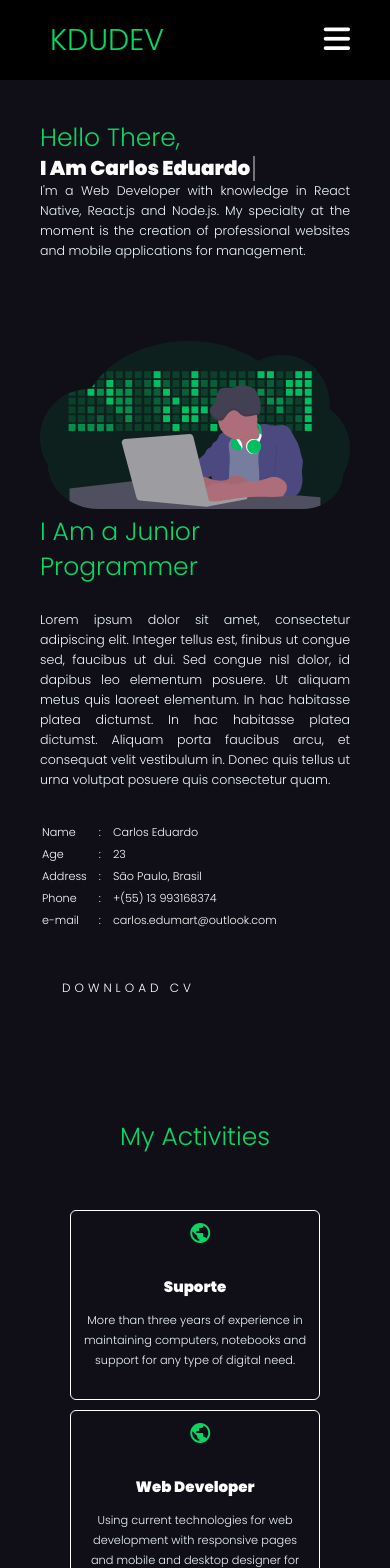
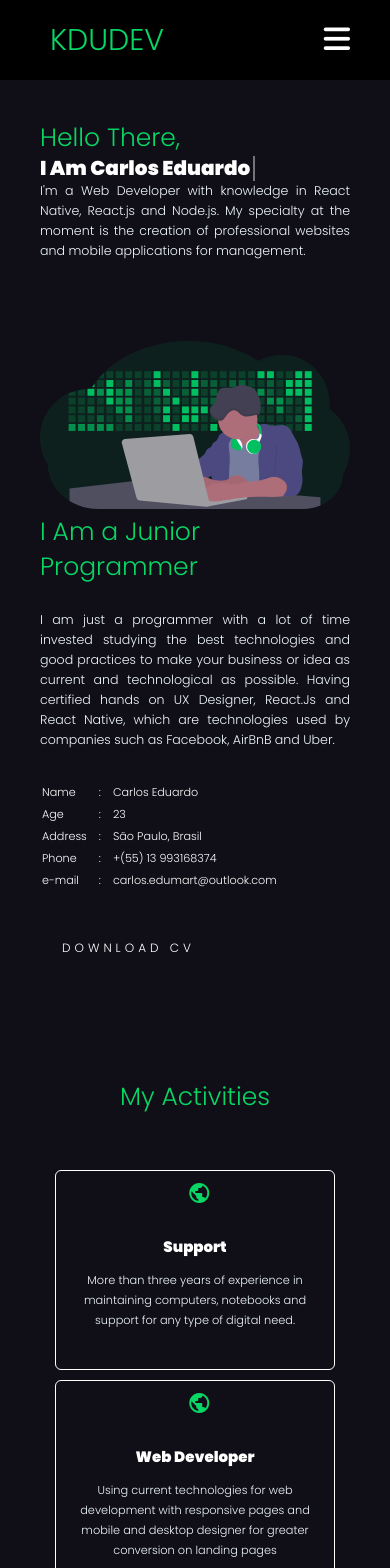
Before and after one commit to Arduke/Portfolio, a React (Create React App) app: page / in a window 390 px wide. Shown: the top 1568 px of the page. Built offline with nearby package versions, Linux system fonts and the light colour scheme.

Commit message:
Correções no layout responsivo e animações

```diff
--- a/src/components/About/index.js
+++ b/src/components/About/index.js
@@ -10,7 +10,7 @@ function About() {
         </div>
         <div className="BlockLeft" data-anime="rigth">
             <p className="about">I Am a Junior Programmer</p>
-            <article>Lorem ipsum dolor sit amet, consectetur adipiscing elit. Integer tellus est, finibus ut congue sed, faucibus ut dui. Sed congue nisl dolor, id dapibus leo elementum posuere. Ut aliquam metus quis laoreet elementum. In hac habitasse platea dictumst. In hac habitasse platea dictumst. Aliquam porta faucibus arcu, et consequat velit vestibulum in. Donec quis tellus ut urna volutpat posuere quis consectetur quam.</article>
+            <article>I am just a programmer with a lot of time invested studying the best technologies and good practices to make your business or idea as current and technological as possible. Having certified hands on UX Designer, React.Js and React Native, which are technologies used by companies such as Facebook, AirBnB and Uber.</article>
             <table>
                 <thead></thead>
                 <tbody>
--- a/src/components/About/styles.css
+++ b/src/components/About/styles.css
@@ -14,6 +14,7 @@ td {
 }
 .buttonDownload {
     color: white;
+    background-color: transparent;
     width: 100%;
     position: relative;
     display: inline-block;
@@ -30,7 +31,7 @@ td {
     color: white;
     background: #08d665;
     box-shadow: 0 0 10px #08d665, 0 0 40px #08d665, 0 0 80px #08d665;
-    transition-delay: ;
+    transition-delay: 0,2;
 }
 
 .developer_activity {
--- a/src/components/Activities/index.js
+++ b/src/components/Activities/index.js
@@ -8,7 +8,7 @@ function Activities() {
             <div className="l-cards">
                 <article className="c-card" data-anime="left">
                     <span className="material-icons">public</span>
-                    <h2>Suporte</h2>
+                    <h2>Support</h2>
                     <article> More than three years of experience in maintaining computers, notebooks and support for any type of digital need. </article>
                 </article>
                 <article className="c-card" data-anime="rigth">
--- a/src/components/Activities/styles.css
+++ b/src/components/Activities/styles.css
@@ -66,7 +66,7 @@
         border-color: white;
         border-radius: 6px;
         border-width: 1px;
-        width: 250px;
+        width: 280px;
         height: 300px;
     }
     .c-card h2 {
@@ -84,8 +84,8 @@
         border-color: white;
         border-radius: 6px;
         border-width: 1px;
-        width: 250px;
-        height: 190px;
+        width: 280px;
+        height: 200px;
     }
     .c-card h2 {
         font-size: 15px;
--- a/src/components/Body/styles.css
+++ b/src/components/Body/styles.css
@@ -8,11 +8,11 @@
 }
 
 [data-anime='left'] {
-    transform: translate3d(-100px, 0, 0);
+    transform: translate3d(-25px, 0, 0);
 }
 
 [data-anime='rigth'] {
-    transform: translate3d(100px, 0, 0);
+    transform: translate3d(25px, 0, 0);
 }
 
 [data-anime].animate {
--- a/src/components/Menu/index.js
+++ b/src/components/Menu/index.js
@@ -21,8 +21,8 @@ function Menu() {
             <li><a onClick={handleMenu} className="active" href="#home">HOME</a></li>
             <li><a onClick={handleMenu} href="#about">ABOUT</a></li>
             <li><a onClick={handleMenu} href="#activities">ACTIVITIES</a></li>
-            <li><a onClick={handleMenu} href="/">PORTFOLIO</a></li>
-            <li><a onClick={handleMenu} href="/#contact">CONTACT</a></li>
+            <li><a onClick={handleMenu} href="#projects">PROJECTS</a></li>
+            <li><a onClick={handleMenu} href="#contact">CONTACT</a></li>
         </ul>
     </nav>
   )
--- a/src/components/Projects/styles.css
+++ b/src/components/Projects/styles.css
@@ -31,9 +31,6 @@
  #slide3:checked ~ #slides .inner {
     margin-left: -200%;
  }
- #slide4:checked ~ #slides .inner {
-    margin-left: -300%;
- }
  #slides .inner {
     transition: margin-left 800ms cubic-bezier(0.770, 0.000, 0.175, 1.000);
     width: 400%;
@@ -58,9 +55,6 @@
  #slides .slide_3 {
     background: #100e17;
  }
- #slides .slide_4 {
-    background: #100e17;
- }
  #controls {
     margin: -180px 0 0 0;
     width: 100%;
@@ -80,8 +74,8 @@
  }
  #slide1:checked ~ #controls label:nth-child(2),
  #slide2:checked ~ #controls label:nth-child(3),
- #slide3:checked ~ #controls label:nth-child(4),
- #slide4:checked ~ #controls label:nth-child(1) {
+ #slide3:checked ~ #controls label:nth-child(1)
+ {
     background: url(https://image.flaticon.com/icons/svg/130/130884.svg) no-repeat;
     float:right;
     margin: 0 -50px 0 0;
@@ -89,8 +83,8 @@
  }
  #slide1:checked ~ #controls label:nth-last-child(2),
  #slide2:checked ~ #controls label:nth-last-child(3),
- #slide3:checked ~ #controls label:nth-last-child(4),
- #slide4:checked ~ #controls label:nth-last-child(1) {
+ #slide3:checked ~ #controls label:nth-last-child(1)
+{
     background: url(https://image.flaticon.com/icons/svg/130/130882.svg) no-repeat;
     float:left;
     margin: 0 0 0 -50px;
@@ -117,12 +111,11 @@
  @media screen and (max-width: 900px) {
     #slide1:checked ~ #controls label:nth-child(2),
     #slide2:checked ~ #controls label:nth-child(3),
-    #slide3:checked ~ #controls label:nth-child(4),
-    #slide4:checked ~ #controls label:nth-child(1),
+    #slide3:checked ~ #controls label:nth-child(1),
     #slide1:checked ~ #controls label:nth-last-child(2),
     #slide2:checked ~ #controls label:nth-last-child(3),
-    #slide3:checked ~ #controls label:nth-last-child(4),
-    #slide4:checked ~ #controls label:nth-last-child(1) {
+    #slide3:checked ~ #controls label:nth-last-child(1)
+    {
        margin: 0;
     }
     #slides {
```
